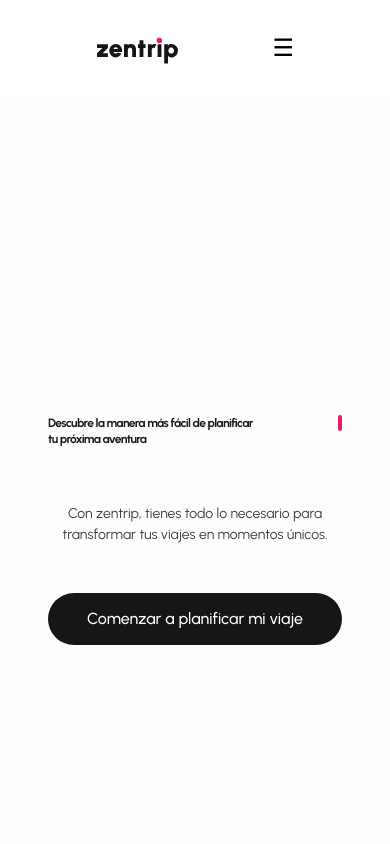
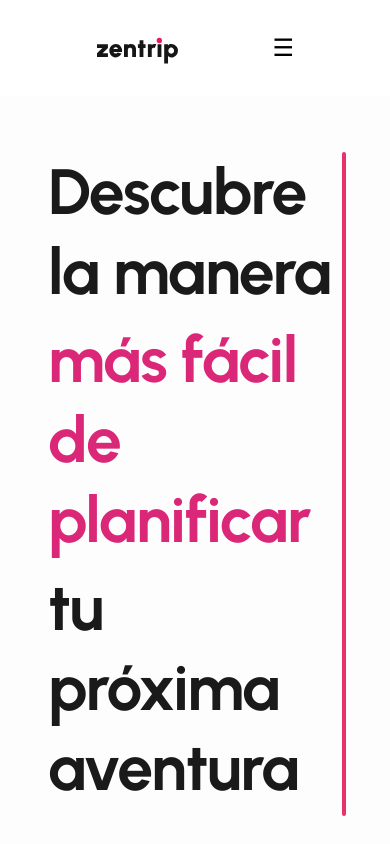
Before and after one commit to Ignacio918/viajes-app, a React (Vite) app in the folder viajes-app/: page / in a window 390 px wide. Shown: the top 844 px of the page. Built offline with nearby package versions, Linux system fonts and the light colour scheme; a web font is replaced by a local one.

Commit message:
esperemos que esta vez se vea bien

```diff
--- a/viajes-app/src/components/ui/typewriter-effect.tsx
+++ b/viajes-app/src/components/ui/typewriter-effect.tsx
@@ -3,7 +3,7 @@
 import { motion, stagger, useAnimate, useInView } from "framer-motion";
 import { useEffect } from "react";
 
-// Función de utilidad cn (para evitar importar de utils)
+// Función de utilidad cn
 function cn(...inputs: any[]) {
   return inputs.filter(Boolean).join(' ');
 }
@@ -119,9 +119,10 @@ export const TypewriterEffectSmooth = ({
       text: word.text.split(""),
     };
   });
+
   const renderWords = () => {
     return (
-      <div>
+      <div className="flex flex-col gap-2">
         {wordsArray.map((word, idx) => {
           return (
             <div key={`word-${idx}`} className="inline-block">
@@ -133,7 +134,6 @@ export const TypewriterEffectSmooth = ({
                   {char}
                 </span>
               ))}
-              &nbsp;
             </div>
           );
         })}
@@ -142,7 +142,7 @@ export const TypewriterEffectSmooth = ({
   };
 
   return (
-    <div className={cn("flex space-x-1 my-6", className)}>
+    <div className={cn("flex items-start my-6", className)}>
       <motion.div
         className="overflow-hidden pb-2"
         initial={{
@@ -154,19 +154,17 @@ export const TypewriterEffectSmooth = ({
         transition={{
           duration: 2,
           ease: "linear",
-          delay: 1,
+          delay: 0.5,
         }}
       >
         <div
-          className="text-xs sm:text-base md:text-xl lg:text:3xl xl:text-5xl font-bold"
+          className="text-left"
           style={{
-            whiteSpace: "normal",
-            wordWrap: "break-word",
-            maxWidth: "100%"
+            whiteSpace: "pre-line",
           }}
         >
-          {renderWords()}{" "}
-        </div>{" "}
+          {renderWords()}
+        </div>
       </motion.div>
       <motion.span
         initial={{
@@ -181,7 +179,7 @@ export const TypewriterEffectSmooth = ({
           repeatType: "reverse",
         }}
         className={cn(
-          "block rounded-sm w-[4px] h-4 sm:h-6 xl:h-12 bg-blue-500",
+          "block rounded-sm w-[4px]",
           cursorClassName
         )}
       ></motion.span>
--- a/viajes-app/src/pages/HeroSection.tsx
+++ b/viajes-app/src/pages/HeroSection.tsx
@@ -46,8 +46,8 @@ const HeroSection: React.FC = () => {
         >
           <TypewriterEffectSmooth
             words={words}
-            className="hero__title !text-left max-w-[600px] whitespace-normal"
-            cursorClassName="bg-pink-600"
+            className="hero__title !text-left !text-[64px] leading-tight"
+            cursorClassName="hero__title-cursor !bg-pink-600"
           />
 
           <motion.p
--- a/viajes-app/src/styles/HeroSection.css
+++ b/viajes-app/src/styles/HeroSection.css
@@ -24,13 +24,9 @@
 
 .hero__title {
   @apply font-bold font-urbanist relative;
-  font-size: 64px;
   line-height: 1.1;
   letter-spacing: -0.02em;
   color: #1a1a1a;
-  white-space: normal !important;
-  overflow-wrap: break-word;
-  max-width: 600px;
 }
 
 .hero__title > div {
@@ -42,14 +38,16 @@
   @apply text-dark;
 }
 
-.hero__title-accent {
-  color: rgb(219, 39, 119);
+.hero__title span.text-pink-600 {
+  color: rgb(219, 39, 119) !important;
 }
 
 .hero__title-cursor {
-  @apply absolute top-0 bg-pink-600;
+  @apply absolute bg-pink-600;
   width: 4px;
   height: 100%;
+  right: -4px;
+  top: 0;
 }
 
 .hero__description {
@@ -92,7 +90,6 @@
   margin-left: auto;
 }
 
-/* Avión 3 */
 .hero__shape-1 {
   @apply absolute;
   left: 644.93px;
@@ -107,7 +104,6 @@
   @apply w-full h-full object-contain;
 }
 
-/* Avión 2 principal */
 .hero__avion-2 {
   @apply absolute;
   left: 221.06px;
@@ -120,7 +116,6 @@
 .hero__avion-2-image {
   @apply w-full h-full object-contain;
 }
-
 .hero__shape-2 {
   @apply absolute;
   left: 0;
@@ -149,6 +144,7 @@
   @apply w-full object-contain;
   height: 267.68px;
 }
+
 .hero__location-icon {
   @apply absolute;
   left: 635px;
@@ -259,40 +255,6 @@
   transform: translateY(-2px);
 }
 
-@keyframes float {
-  0%, 100% {
-    transform: translateY(0);
-  }
-  50% {
-    transform: translateY(-10px);
-  }
-}
-
-@keyframes pulse {
-  0%, 100% {
-    transform: scale(1);
-    opacity: 1;
-  }
-  50% {
-    transform: scale(1.1);
-    opacity: 0.8;
-  }
-}
-
-.hero__float,
-.hero__badge,
-.hero__image {
-  will-change: transform;
-}
-
-.hero__shape-1,
-.hero__shape-2,
-.hero__shape-3,
-.hero__avion-2 {
-  will-change: transform;
-  backface-visibility: hidden;
-}
-
 /* Typewriter effect styles */
 .hero__title .typewriter-container {
   @apply relative w-full;
@@ -305,17 +267,9 @@
   letter-spacing: -0.02em;
 }
 
-.hero__title .typewriter-cursor {
-  @apply absolute bg-pink-600;
-  width: 4px;
-  height: 100%;
-  right: -8px;
-  top: 0;
-  animation: blink 0.8s infinite;
-}
-
 .hero__title .overflow-hidden {
   @apply w-full;
+  display: block !important;
 }
 
 .hero__title .whitespace-normal {
@@ -327,15 +281,6 @@
   color: inherit;
 }
 
-@keyframes blink {
-  0%, 100% {
-    opacity: 1;
-  }
-  50% {
-    opacity: 0;
-  }
-}
-
 /* Media queries */
 @media (min-width: 1800px) {
   .hero__content {
@@ -345,14 +290,6 @@
 
   .hero__text-section {
     width: 700px;
-  }
-
-  .hero__title {
-    font-size: 72px;
-  }
-
-  .hero__title-cursor {
-    height: 80px;
   }
 
   .hero__description {
@@ -374,14 +311,6 @@
     width: 650px;
   }
 
-  .hero__title {
-    font-size: 68px;
-  }
-
-  .hero__title-cursor {
-    height: 76px;
-  }
-
   .hero__image-section {
     width: 850px;
   }
@@ -390,14 +319,6 @@
 @media (max-width: 1599px) {
   .hero__content {
     padding: 2rem 60px;
-  }
-
-  .hero__title {
-    font-size: 60px;
-  }
-
-  .hero__title-cursor {
-    height: 68px;
   }
 
   .hero__text-section {
@@ -416,14 +337,6 @@
 
   .hero__text-section {
     width: 500px;
-  }
-
-  .hero__title {
-    font-size: 48px;
-  }
-
-  .hero__title-cursor {
-    height: 56px;
   }
 
   .hero__description {
@@ -445,14 +358,6 @@
     width: 450px;
   }
 
-  .hero__title {
-    font-size: 44px;
-  }
-
-  .hero__title-cursor {
-    height: 52px;
-  }
-
   .hero__image-section {
     width: 600px;
   }
@@ -472,10 +377,6 @@
     padding: 0 16px;
   }
 
-  .hero__title {
-    font-size: 40px;
-  }
-
   .hero__title > div {
     @apply flex flex-col items-center;
     gap: 8px;
@@ -483,21 +384,6 @@
 
   .hero__title .overflow-hidden {
     width: 100%;
-  }
-
-  .hero__title .whitespace-nowrap {
-    display: block;
-    text-align: center;
-    white-space: normal;
-  }
-
-  .hero__title-dark,
-  .hero__title-accent {
-    display: inline;
-  }
-
-  .hero__title-cursor {
-    display: none;
   }
 
   .hero__button-container {
@@ -530,24 +416,12 @@
     margin-right: 16px;
   }
 
-  .hero__title {
-    font-size: 36px;
-  }
-
-  .hero__title-cursor {
-    height: 40px;
-  }
-
   .hero__description {
     font-size: 0.9375rem;
   }
 }
 
 @media (max-width: 480px) {
-  .hero__title {
-    font-size: 32px;
-  }
-
   .hero__description {
     font-size: 0.875rem;
   }
@@ -557,8 +431,45 @@
   }
 }
 
-@media (max-width: 360px) {
-  .hero__title {
-    font-size: 28px;
+@keyframes float {
+  0%, 100% {
+    transform: translateY(0);
+  }
+  50% {
+    transform: translateY(-10px);
   }
 }
+
+@keyframes pulse {
+  0%, 100% {
+    transform: scale(1);
+    opacity: 1;
+  }
+  50% {
+    transform: scale(1.1);
+    opacity: 0.8;
+  }
+}
+
+@keyframes blink {
+  0%, 100% {
+    opacity: 1;
+  }
+  50% {
+    opacity: 0;
+  }
+}
+
+.hero__float,
+.hero__badge,
+.hero__image {
+  will-change: transform;
+}
+
+.hero__shape-1,
+.hero__shape-2,
+.hero__shape-3,
+.hero__avion-2 {
+  will-change: transform;
+  backface-visibility: hidden;
+}
```
